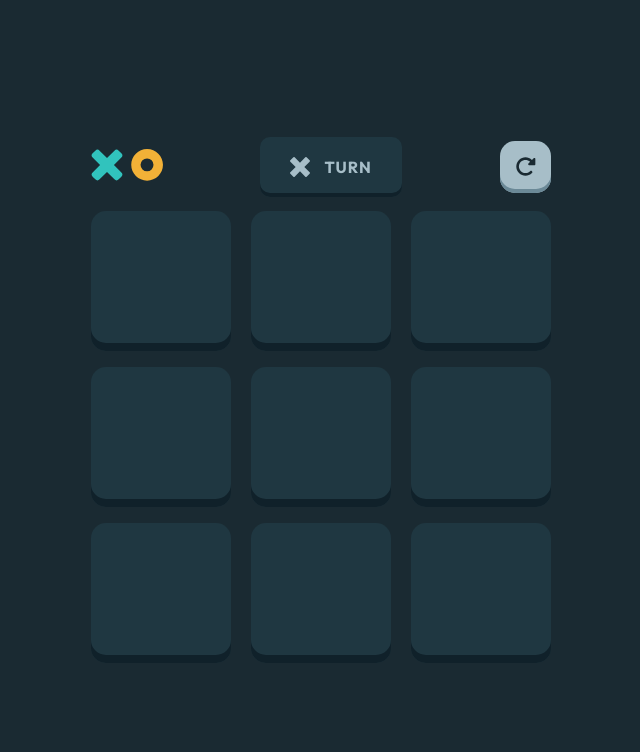
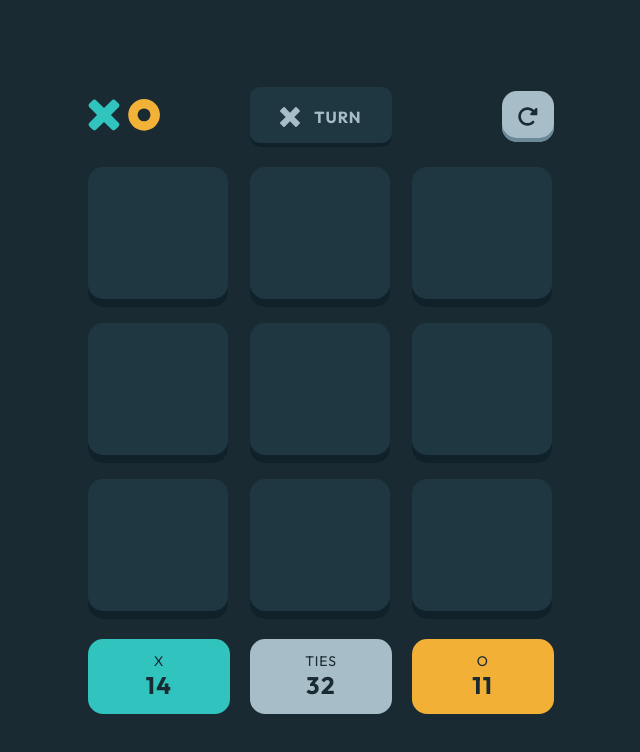
Before and after one commit to JlordS32/TicTacToe, a React (Vite) app: page / in a window 1280 px wide. Both pictures are taken after a click on the button "NEW GAME (VS CPU)". Shown: the top 752 px of the page, without its empty margins (319-959 px from the left). Built offline with nearby package versions, Linux system fonts and the light colour scheme.

Commit message:
progress

```diff
--- a/src/components/gameStates/Board.tsx
+++ b/src/components/gameStates/Board.tsx
@@ -104,7 +104,7 @@ const Board = () => {
    return (
       <div className={styles.boardContainer}>
          <div className={styles.header}>
-            <div>
+            <div className={styles.logo}>
                <img src="/images/logo.svg" alt="Logo" />
             </div>
             <div className={styles.turn}>
@@ -153,6 +153,20 @@ const Board = () => {
                ))
             )}
          </div>
+         <div className={styles.scoreBoard}>
+            <div className={styles.xWin}>
+               <p>X</p>
+               <h2>14</h2>
+            </div>
+            <div className={styles.ties}>
+               <p>Ties</p>
+               <h2>32</h2>
+            </div>
+            <div className={styles.oWin}>
+               <p>O</p>
+               <h2>11</h2>
+            </div>
+         </div>
       </div>
    );
 };
--- a/src/styles/modules/Board.module.scss
+++ b/src/styles/modules/Board.module.scss
@@ -1,21 +1,7 @@
 @use "../scss/_utility.scss" as *;
 
-.boardContainer {
-   display: flex;
-   flex-direction: column;
-   justify-content: center;
-   gap: 1rem;
-
-   > h1 {
-      align-self: center;
-   }
-}
-
 .board {
-   display: grid;
-   grid-template-columns: repeat(3, 1fr);
-   grid-template-rows: repeat(3, 1fr);
-   flex: 1;
+   @include grid(3, 3);
    gap: 1.15rem 1.45rem;
 
    .cell {
@@ -24,13 +10,25 @@
       border-radius: 1.07143rem;
       width: 10rem;
       height: 10rem;
-      box-shadow: 0px -8px 0px 0px #10212A inset;
+      box-shadow: 0px -8px 0px 0px #10212a inset;
       cursor: pointer;
    }
 }
 
 .header {
-   @include flex(row, space-between, center);
+   @include grid(3);
+   gap: 0 1.45rem;
+   margin-bottom: 1.45rem;
+
+   .logo,
+   .retry,
+   .turn {
+      align-self: center;
+   }
+
+   .retry {
+      justify-self: end;
+   }
 
    .turn {
       @include flex;
@@ -38,7 +36,7 @@
       height: 3rem;
       padding: 2.15rem;
       border-radius: 0.71429rem;
-      box-shadow: 0px -4px 0px 0px #10212A inset;
+      box-shadow: 0px -4px 0px 0px #10212a inset;
       gap: 1rem;
       text-transform: uppercase;
 
@@ -47,3 +45,35 @@
       }
    }
 }
+
+.scoreBoard {
+   @include grid(3);
+   gap: 0 1.45rem;
+   margin-top: 1.45rem;
+   color: var(--dark-navy);
+
+   > div {
+      @include flex(column);
+      border-radius: 1.08rem;
+      flex: 1;
+      padding: 0.93rem;
+   }
+
+   > div p {
+      color: var(--dark-navy);
+      text-align: center;
+      text-transform: uppercase;
+   }
+
+   .xWin {
+      background-color: var(--blue-green);
+   }
+
+   .oWin {
+      background-color: var(--yellow);
+   }
+
+   .ties {
+      background-color: var(--silver);
+   }
+}
--- a/src/styles/scss/_utility.scss
+++ b/src/styles/scss/_utility.scss
@@ -4,3 +4,9 @@
    align-items: $align;
    flex-direction: $direction;
 }
+
+@mixin grid($columns: 1, $rows: 1) {
+   display: grid;
+   grid-template-columns: repeat($columns, 1fr);
+   grid-template-rows: repeat($rows, 1fr);
+}
```
